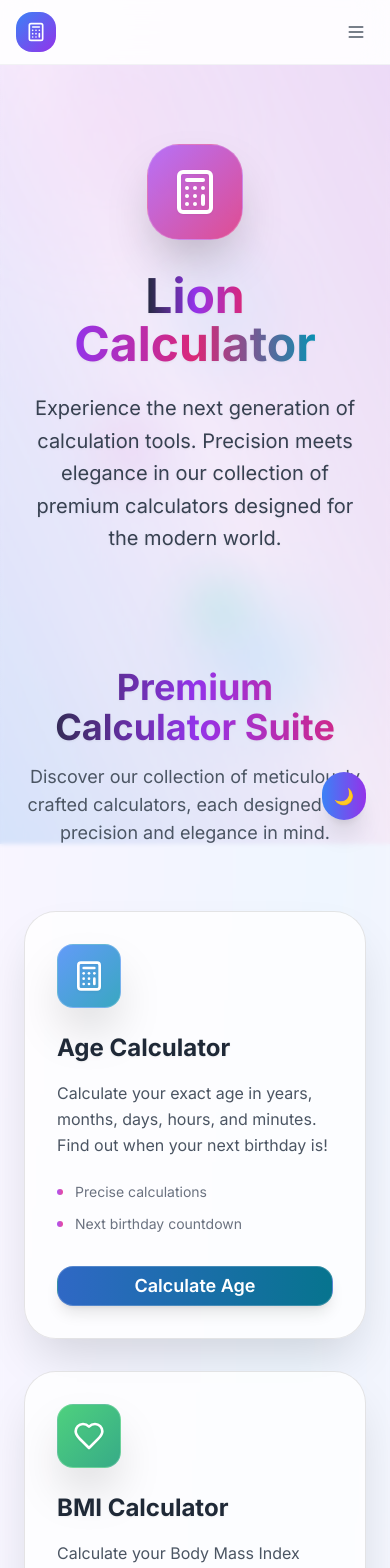
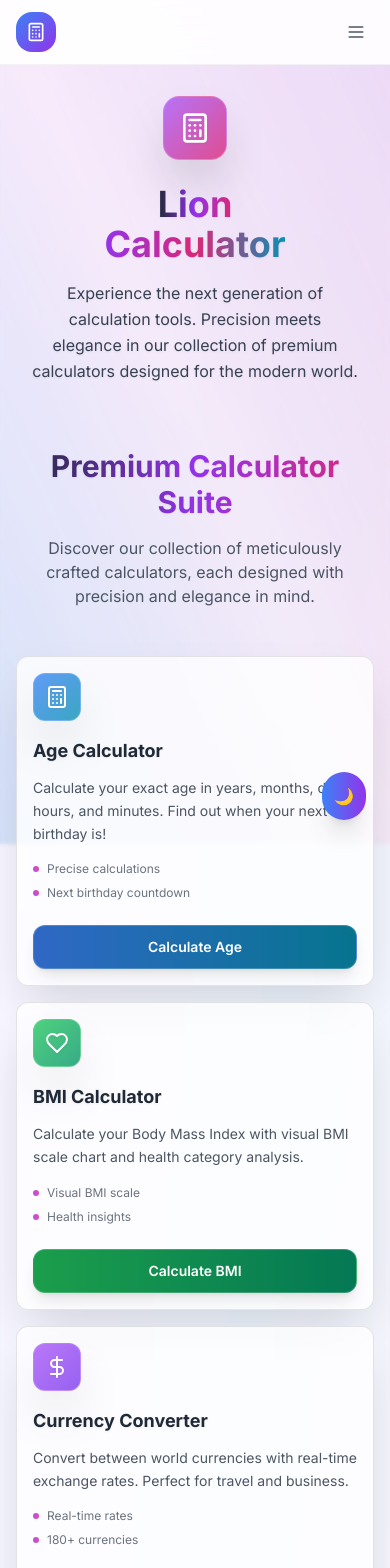
Before and after one commit to AbdulBasitMomin/black-white-calculators, a React (Vite) app: page / in a window 390 px wide. Shown: the top 1568 px of the page. Built offline with nearby package versions, Linux system fonts and the light colour scheme.

Commit message:
Remove "Ready to Calculate" section
Removed the "Ready to Calculate" section from the home page and made the app responsive for all devices.

```diff
--- a/src/pages/Home.tsx
+++ b/src/pages/Home.tsx
@@ -89,24 +89,24 @@ const Home = () => {
       <div className="fixed inset-0 bg-gradient-to-tr from-blue-300/20 via-transparent to-purple-300/20 dark:from-blue-600/10 dark:via-transparent dark:to-purple-600/10"></div>
       <div className="fixed inset-0 bg-gradient-to-bl from-pink-300/10 via-transparent to-cyan-300/10 dark:from-pink-500/5 dark:via-transparent dark:to-cyan-500/5"></div>
 
-      {/* Floating Orbs */}
-      <div className="fixed top-20 left-10 w-32 h-32 bg-gradient-to-r from-purple-300/60 to-pink-300/60 dark:from-purple-400 dark:to-pink-400 rounded-full blur-3xl opacity-40 dark:opacity-20 animate-float"></div>
-      <div className="fixed bottom-32 right-20 w-24 h-24 bg-gradient-to-r from-blue-300/70 to-cyan-300/70 dark:from-blue-400 dark:to-cyan-400 rounded-full blur-2xl opacity-50 dark:opacity-30 animate-float" style={{ animationDelay: "2s" }}></div>
-      <div className="fixed top-1/2 left-1/4 w-16 h-16 bg-gradient-to-r from-pink-300/60 to-purple-300/60 dark:from-pink-400 dark:to-purple-400 rounded-full blur-xl opacity-45 dark:opacity-25 animate-float" style={{ animationDelay: "4s" }}></div>
-      <div className="fixed top-1/3 right-1/3 w-20 h-20 bg-gradient-to-r from-cyan-300/60 to-blue-300/60 dark:from-cyan-400 dark:to-blue-400 rounded-full blur-2xl opacity-40 dark:opacity-20 animate-float" style={{ animationDelay: "1s" }}></div>
-      <div className="fixed bottom-1/4 left-1/2 w-12 h-12 bg-gradient-to-r from-emerald-300/70 to-teal-300/70 dark:from-emerald-400 dark:to-teal-400 rounded-full blur-xl opacity-50 dark:opacity-30 animate-float" style={{ animationDelay: "3s" }}></div>
+      {/* Floating Orbs - Hidden on small screens for better performance */}
+      <div className="hidden sm:block fixed top-20 left-10 w-32 h-32 bg-gradient-to-r from-purple-300/60 to-pink-300/60 dark:from-purple-400 dark:to-pink-400 rounded-full blur-3xl opacity-40 dark:opacity-20 animate-float"></div>
+      <div className="hidden sm:block fixed bottom-32 right-20 w-24 h-24 bg-gradient-to-r from-blue-300/70 to-cyan-300/70 dark:from-blue-400 dark:to-cyan-400 rounded-full blur-2xl opacity-50 dark:opacity-30 animate-float" style={{ animationDelay: "2s" }}></div>
+      <div className="hidden md:block fixed top-1/2 left-1/4 w-16 h-16 bg-gradient-to-r from-pink-300/60 to-purple-300/60 dark:from-pink-400 dark:to-purple-400 rounded-full blur-xl opacity-45 dark:opacity-25 animate-float" style={{ animationDelay: "4s" }}></div>
+      <div className="hidden md:block fixed top-1/3 right-1/3 w-20 h-20 bg-gradient-to-r from-cyan-300/60 to-blue-300/60 dark:from-cyan-400 dark:to-blue-400 rounded-full blur-2xl opacity-40 dark:opacity-20 animate-float" style={{ animationDelay: "1s" }}></div>
+      <div className="hidden lg:block fixed bottom-1/4 left-1/2 w-12 h-12 bg-gradient-to-r from-emerald-300/70 to-teal-300/70 dark:from-emerald-400 dark:to-teal-400 rounded-full blur-xl opacity-50 dark:opacity-30 animate-float" style={{ animationDelay: "3s" }}></div>
 
-      <div className="relative z-10 min-h-screen backdrop-blur-[2px] pt-20">
+      <div className="relative z-10 min-h-screen backdrop-blur-[2px] pt-16 sm:pt-20">
         {/* Hero Section */}
-        <section className="py-16 px-6">
+        <section className="py-8 sm:py-12 md:py-16 px-4 sm:px-6">
           <div className="max-w-6xl mx-auto text-center">
-            <div className="flex items-center justify-center mb-8">
-              <div className="w-24 h-24 bg-gradient-to-br from-purple-500/80 to-pink-600/80 rounded-[2rem] flex items-center justify-center shadow-2xl backdrop-blur-xl border border-white/20 dark:border-white/20">
-                <Calculator className="w-12 h-12 text-white drop-shadow-sm" />
+            <div className="flex items-center justify-center mb-6 sm:mb-8">
+              <div className="w-16 h-16 sm:w-20 sm:h-20 md:w-24 md:h-24 bg-gradient-to-br from-purple-500/80 to-pink-600/80 rounded-2xl sm:rounded-[2rem] flex items-center justify-center shadow-2xl backdrop-blur-xl border border-white/20 dark:border-white/20">
+                <Calculator className="w-8 h-8 sm:w-10 sm:h-10 md:w-12 md:h-12 text-white drop-shadow-sm" />
               </div>
             </div>
 
-            <h1 className="text-5xl md:text-7xl lg:text-8xl font-bold mb-6">
+            <h1 className="text-4xl sm:text-5xl md:text-6xl lg:text-7xl xl:text-8xl font-bold mb-4 sm:mb-6">
               <span className="bg-gradient-to-r from-gray-800 via-purple-600 to-pink-600 dark:from-white dark:via-purple-100 dark:to-pink-100 bg-clip-text text-transparent drop-shadow-sm">
                 Lion
               </span>
@@ -116,58 +116,58 @@ const Home = () => {
               </span>
             </h1>
 
-            <p className="text-xl md:text-2xl text-gray-700 dark:text-white/80 mb-12 max-w-3xl mx-auto leading-relaxed drop-shadow-sm">
+            <p className="text-base sm:text-lg md:text-xl lg:text-2xl text-gray-700 dark:text-white/80 mb-8 sm:mb-12 max-w-3xl mx-auto leading-relaxed drop-shadow-sm px-4">
               Experience the next generation of calculation tools. Precision meets elegance in our collection of premium calculators designed for the modern world.
             </p>
           </div>
         </section>
 
         {/* Calculators Grid */}
-        <section className="px-6 pb-20">
+        <section className="px-4 sm:px-6 pb-16 sm:pb-20">
           <div className="max-w-7xl mx-auto">
-            <div className="text-center mb-16">
-              <h2 className="text-4xl md:text-5xl font-bold bg-gradient-to-r from-gray-800 via-purple-600 to-pink-600 dark:from-white dark:via-purple-100 dark:to-pink-100 bg-clip-text text-transparent mb-4 drop-shadow-sm">
+            <div className="text-center mb-12 sm:mb-16">
+              <h2 className="text-3xl sm:text-4xl md:text-5xl font-bold bg-gradient-to-r from-gray-800 via-purple-600 to-pink-600 dark:from-white dark:via-purple-100 dark:to-pink-100 bg-clip-text text-transparent mb-4 drop-shadow-sm">
                 Premium Calculator Suite
               </h2>
-              <p className="text-lg text-gray-600 dark:text-white/70 max-w-2xl mx-auto">
+              <p className="text-base sm:text-lg text-gray-600 dark:text-white/70 max-w-2xl mx-auto px-4">
                 Discover our collection of meticulously crafted calculators, each designed with precision and elegance in mind.
               </p>
             </div>
 
-            <div className="grid grid-cols-1 md:grid-cols-2 lg:grid-cols-3 gap-8">
+            <div className="grid grid-cols-1 sm:grid-cols-2 lg:grid-cols-3 gap-4 sm:gap-6 lg:gap-8">
               {calculatorTools.map((tool, index) => (
                 <Card
                   key={tool.title}
-                  className="group cursor-pointer glass-card-light shadow-2xl hover:shadow-3xl transition-all duration-500 hover:scale-[1.02] rounded-[2rem] overflow-hidden"
+                  className="group cursor-pointer glass-card-light shadow-2xl hover:shadow-3xl transition-all duration-500 hover:scale-[1.02] rounded-xl sm:rounded-2xl lg:rounded-[2rem] overflow-hidden"
                   onClick={() => navigate(tool.path)}
                   style={{ animationDelay: `${index * 100}ms` }}
                 >
-                  <CardContent className="p-8">
-                    <div className="mb-6">
-                      <div className={`w-16 h-16 bg-gradient-to-br ${tool.color} rounded-2xl flex items-center justify-center shadow-2xl mb-4 backdrop-blur-xl border border-white/20 group-hover:scale-110 transition-transform duration-300`}>
-                        <tool.icon className="w-8 h-8 text-white drop-shadow-sm" />
+                  <CardContent className="p-4 sm:p-6 lg:p-8">
+                    <div className="mb-4 sm:mb-6">
+                      <div className={`w-12 h-12 sm:w-14 sm:h-14 lg:w-16 lg:h-16 bg-gradient-to-br ${tool.color} rounded-xl sm:rounded-2xl flex items-center justify-center shadow-2xl mb-3 sm:mb-4 backdrop-blur-xl border border-white/20 group-hover:scale-110 transition-transform duration-300`}>
+                        <tool.icon className="w-6 h-6 sm:w-7 sm:h-7 lg:w-8 lg:h-8 text-white drop-shadow-sm" />
                       </div>
                     </div>
 
-                    <h3 className="text-2xl font-bold mb-4 text-gray-800 dark:text-white drop-shadow-sm group-hover:text-purple-600 dark:group-hover:text-purple-100 transition-colors duration-300">
+                    <h3 className="text-lg sm:text-xl lg:text-2xl font-bold mb-3 sm:mb-4 text-gray-800 dark:text-white drop-shadow-sm group-hover:text-purple-600 dark:group-hover:text-purple-100 transition-colors duration-300">
                       {tool.title}
                     </h3>
 
-                    <p className="text-gray-600 dark:text-white/80 mb-6 leading-relaxed">
+                    <p className="text-sm sm:text-base text-gray-600 dark:text-white/80 mb-4 sm:mb-6 leading-relaxed">
                       {tool.description}
                     </p>
 
-                    <div className="space-y-3 mb-8">
+                    <div className="space-y-2 sm:space-y-3 mb-6 sm:mb-8">
                       {tool.features.map((feature, idx) => (
-                        <div key={idx} className="flex items-center text-sm text-gray-500 dark:text-white/70">
-                          <div className="w-1.5 h-1.5 bg-gradient-to-r from-purple-500 to-pink-500 dark:from-purple-400 dark:to-pink-400 rounded-full mr-3"></div>
+                        <div key={idx} className="flex items-center text-xs sm:text-sm text-gray-500 dark:text-white/70">
+                          <div className="w-1.5 h-1.5 bg-gradient-to-r from-purple-500 to-pink-500 dark:from-purple-400 dark:to-pink-400 rounded-full mr-2 sm:mr-3 flex-shrink-0"></div>
                           {feature}
                         </div>
                       ))}
                     </div>
 
                     <Button
-                      className={`w-full bg-gradient-to-r ${tool.color} hover:opacity-90 text-white border-0 rounded-2xl py-4 font-semibold text-lg shadow-lg backdrop-blur-xl border border-white/20 transition-all duration-300 group-hover:scale-105`}
+                      className={`w-full bg-gradient-to-r ${tool.color} hover:opacity-90 text-white border-0 rounded-xl sm:rounded-2xl py-3 sm:py-4 font-semibold text-sm sm:text-base lg:text-lg shadow-lg backdrop-blur-xl border border-white/20 transition-all duration-300 group-hover:scale-105 touch-target`}
                     >
                       {tool.title.includes('Calculator') ? tool.title.replace(' Calculator', '').includes('Calorie') ? 'Calculate Calories' : `Calculate ${tool.title.replace(' Calculator', '')}` :
                        tool.title.includes('Converter') ? 'Convert Currency' :
@@ -178,24 +178,6 @@ const Home = () => {
                 </Card>
               ))}
             </div>
-
-            {/* Call to Action */}
-            <div className="text-center mt-20">
-              <div className="glass-card-light rounded-[3rem] p-12 shadow-3xl max-w-4xl mx-auto">
-                <h3 className="text-3xl md:text-4xl font-bold bg-gradient-to-r from-gray-800 via-purple-600 to-pink-600 dark:from-white dark:via-purple-100 dark:to-pink-100 bg-clip-text text-transparent mb-4 drop-shadow-sm">
-                  Ready to Calculate?
-                </h3>
-                <p className="text-lg text-gray-600 dark:text-white/80 mb-8 max-w-2xl mx-auto">
-                  Join thousands of users who trust Lion Calculator for their daily computational needs. Experience precision like never before.
-                </p>
-                <Button
-                  onClick={() => navigate('/age')}
-                  className="bg-gradient-to-r from-purple-500/80 to-pink-600/80 hover:from-purple-600/80 hover:to-pink-700/80 text-white px-12 py-4 text-lg rounded-full shadow-2xl backdrop-blur-xl border border-white/20 transition-all duration-300 hover:scale-105"
-                >
-                  Get Started
-                </Button>
-              </div>
-            </div>
           </div>
         </section>
       </div>
```
